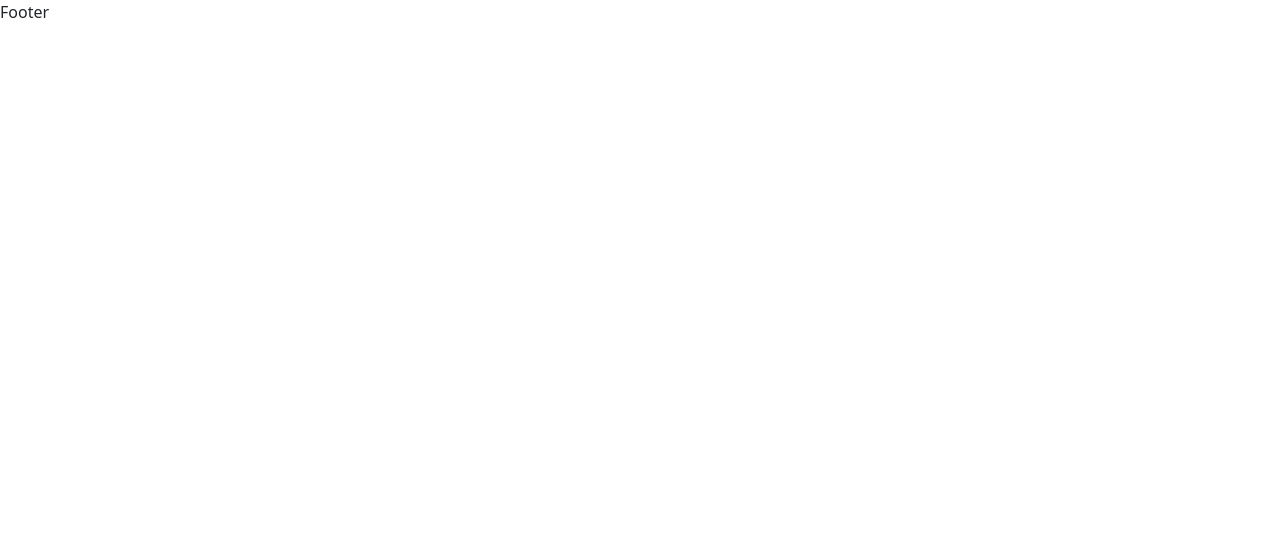
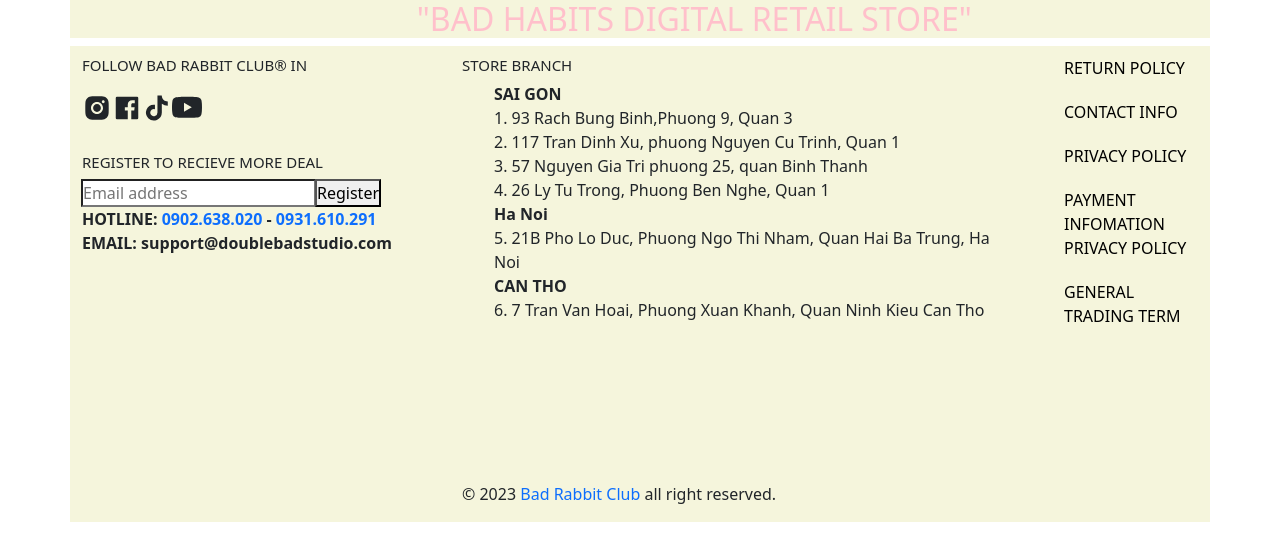
Before and after one commit to sophieLe256/Web-project, a React (Create React App) app: page / in a window 1280 px wide. Shown: the top 560 px of the page. Built offline with nearby package versions, Linux system fonts and the light colour scheme.

Commit message:
Add footer

```diff
--- a/src/component/footer/footer.css
+++ b/src/component/footer/footer.css
@@ -0,0 +1,44 @@
+.name {
+    display: flex;
+    align-items: center;
+}
+.container h2 {
+    color: pink;
+    display: flex;
+    align-items: center;
+    padding-left: 30%;
+}
+.container {
+    background-color: beige;
+}
+
+.address-list,  .footer-menu{
+   list-style: none;
+}
+
+.footer-menu li a{
+    color: black;
+    font-weight: 500;
+}
+
+.footer-menu li {
+    padding: 10px 0;
+
+}
+
+.contact-email {
+    list-style: none;
+}
+
+.copyright {
+    margin-top: 10rem;
+}
+
+.contact-icons {
+    font-size: 30px;
+}
+
+.footer-title h4 {
+    padding-top: 10px;
+    font-size: 15px;
+}
--- a/src/component/footer/index.jsx
+++ b/src/component/footer/index.jsx
@@ -1,5 +1,121 @@
 import React from "react";
+import './footer.css';
+import {BiLogoFacebookSquare} from 'react-icons/bi';
+import {BsYoutube} from 'react-icons/bs';
+import {AiFillInstagram} from 'react-icons/ai';
+import {BiLogoTiktok} from 'react-icons/bi';
 
 export const Footer = () => {
-  return <div>Footer</div>;
+  return (
+    <>
+    <div className="container">
+      <h2 class="name">"BAD HABITS DIGITAL RETAIL STORE"</h2>
+    </div>
+    <div className="footer-bottom">
+      <div className="container">
+        <div className="row">
+          <div class="col-12 col-sm-12 col-md-12 col-lg-2 col-xl-2 order-lg-3">
+            <div class="footer-block footer-dropdown">
+              <div class="footer-title d-xl-none d-lg-none">
+                <h4>MENU
+                  <svg x="0" y="0" viewBox="0 0 490.677 490.677" class=""><g><g xmlns="http://www.w3.org/2000/svg"><g><path d="M489.272,37.339c-1.92-3.307-5.44-5.333-9.259-5.333H10.68c-3.819,0-7.339,2.027-9.259,5.333    c-1.899,3.307-1.899,7.36,0.021,10.667l234.667,405.333c1.899,3.307,5.419,5.333,9.237,5.333s7.339-2.027,9.237-5.333    L489.251,48.005C491.149,44.72,491.149,40.645,489.272,37.339z" fill="#000000" data-original="#000000" class=""></path></g></g></g></svg>
+                </h4>
+              </div>
+              <div class="footer-content">
+                <ul class="footer-menu">
+                  <li><a href="/pages/chinh-sach-doi-tra" title="RETURN POLICY">RETURN POLICY</a></li>
+
+                  <li><a href="/pages/lien-he" title="CONTACT INFO">CONTACT INFO</a></li>
+
+                  <li><a href="/pages/chinh-sach-bao-mat-thong-tin" title="PRIVACY POLICY">PRIVACY POLICY</a></li>
+
+                  <li><a href="/pages/chinh-sach-bao-mat-thong-tin-thanh-toan" title="PAYMENT INFOMATION PRIVACY POLICY">PAYMENT INFOMATION PRIVACY POLICY</a></li>
+
+                  <li><a href="/pages/dieu-khoan-giao-dich-chung" title="GENERAL TRADING TERM">GENERAL TRADING TERM</a></li>
+
+
+                </ul>
+              </div>
+            </div>
+          </div>
+            <div class="col-12 col-sm-12 col-md-12 col-lg-4 col-xl-4 order-lg-1">
+            <div class="footer-block">
+              <div class="footer-title">
+                <h4>FOLLOW BAD RABBIT CLUB® IN</h4>
+                <div className="contact-icons">
+                  <AiFillInstagram></AiFillInstagram>
+                  <BiLogoFacebookSquare></BiLogoFacebookSquare>
+                  <BiLogoTiktok></BiLogoTiktok>
+                  <BsYoutube></BsYoutube>
+                </div>
+              </div>
+              <div class="footer-content">
+                <ul class="social-list">
+
+                </ul>
+              </div>
+            </div>
+            <div class="footer-block">
+              <div class="footer-title">
+                <h4>REGISTER TO RECIEVE MORE DEAL</h4>
+              </div>
+              <div class="footer-content">
+                <div class="form_newsletter form_newsletter_customer">
+                  <form accept-charset="UTF-8" action="/account/contact" class="contact-form" method="post"/>
+                    <input name="form_type" type="hidden" value="customer"/>
+                    <input name="utf8" type="hidden" value="✓"/>
+                  <div class="input-group">
+                    <input type="hidden" id="newsletter-tags" name="contact[tags]" value="khách hàng tiềm năng, bản tin"/>
+                    <input required="" type="email" id="newsletter-email" pattern="[a-z0-9._%+-]+@[a-z0-9.-]+\.[a-z]{2,4}$" value="" placeholder="Email address" name="contact[email]" aria-label="Email Address"/>
+                    <button type="submit" class="button dark">Register</button>
+                  </div>
+                  <div class="sitebox-recaptcha d-none">
+                    <a href="https://policies.google.com/privacy" target="_blank" rel="noreferrer">Privacy Policy</a>
+                    and <a href="https://policies.google.com/terms" target="_blank" rel="noreferrer">Terms of Service</a> apply.
+                  </div>
+                  <input id="086c52c6d38f44bbb17a5081b8d486c1" name="g-recaptcha-response" type="hidden"/>
+                        </div>
+                      </div>
+                    </div>
+                    <div class="hotline"><b>HOTLINE: <a href="tel:0902638020">0902.638.020</a> - <a href="tel:0931610291">0931.610.291</a>
+
+                  <li className="contact-email">EMAIL: support@doublebadstudio.com</li>
+                </b>
+                </div>
+          </div>
+          <div class="col-12 col-sm-12 col-md-12 col-lg-6 col-xl-6 order-lg-2">
+
+					<div class="footer-block">
+						<div class="footer-title">
+							<h4>STORE BRANCH</h4>
+						</div>
+						<div class="footer-content">
+							<ul class="address-list">
+								<li><b>SAI GON</b></li>
+								<li>1. 93 Rach Bung Binh,Phuong 9, Quan 3</li>
+								<li>2. 117 Tran Dinh Xu, phuong Nguyen Cu Trinh, Quan 1 </li>
+								<li>3. 57 Nguyen Gia Tri phuong 25, quan Binh Thanh</li>
+								<li>4. 26 Ly Tu Trong, Phuong Ben Nghe, Quan 1</li>
+								<li><b>Ha Noi</b></li>
+								<li>5. 21B Pho Lo Duc, Phuong Ngo Thi Nham, Quan Hai Ba Trung, Ha Noi</li>
+								<li><b>CAN THO</b></li>
+								<li>6. 7 Tran Van Hoai, Phuong Xuan Khanh, Quan Ninh Kieu Can Tho</li>
+							</ul>
+
+							<p class="copyright"> © 2023 <a href="https://badrabbitclub.vn"> Bad Rabbit Club</a> all right reserved.</p>
+
+						</div>
+					</div>
+					<div class="logo-bct">
+						<a href="/" target="_blank" rel="nofollow noreferrer" aria-label="Logo bộ công thương">
+							{/* <img class="image--fade-in lazyloaded" data-src="https://file.hstatic.net/1000351433/file/logo-bct_277d060cdfbb4930a1d2a11adee2ddd7.png" src="https://file.hstatic.net/1000351433/file/logo-bct_277d060cdfbb4930a1d2a11adee2ddd7.png"> */}
+						</a>
+					</div>
+				</div>
+        </div>
+      </div>
+          </div>
+
+    </>
+  )
 };
```
